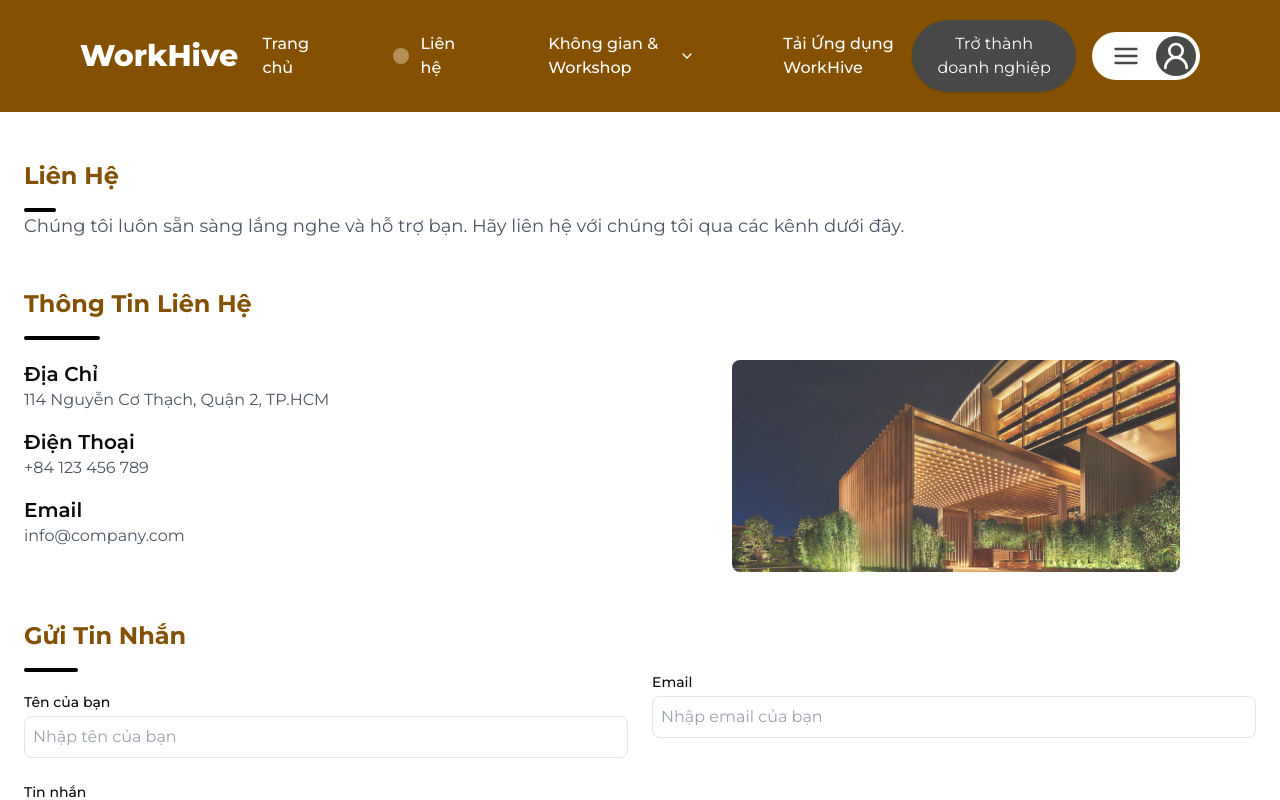
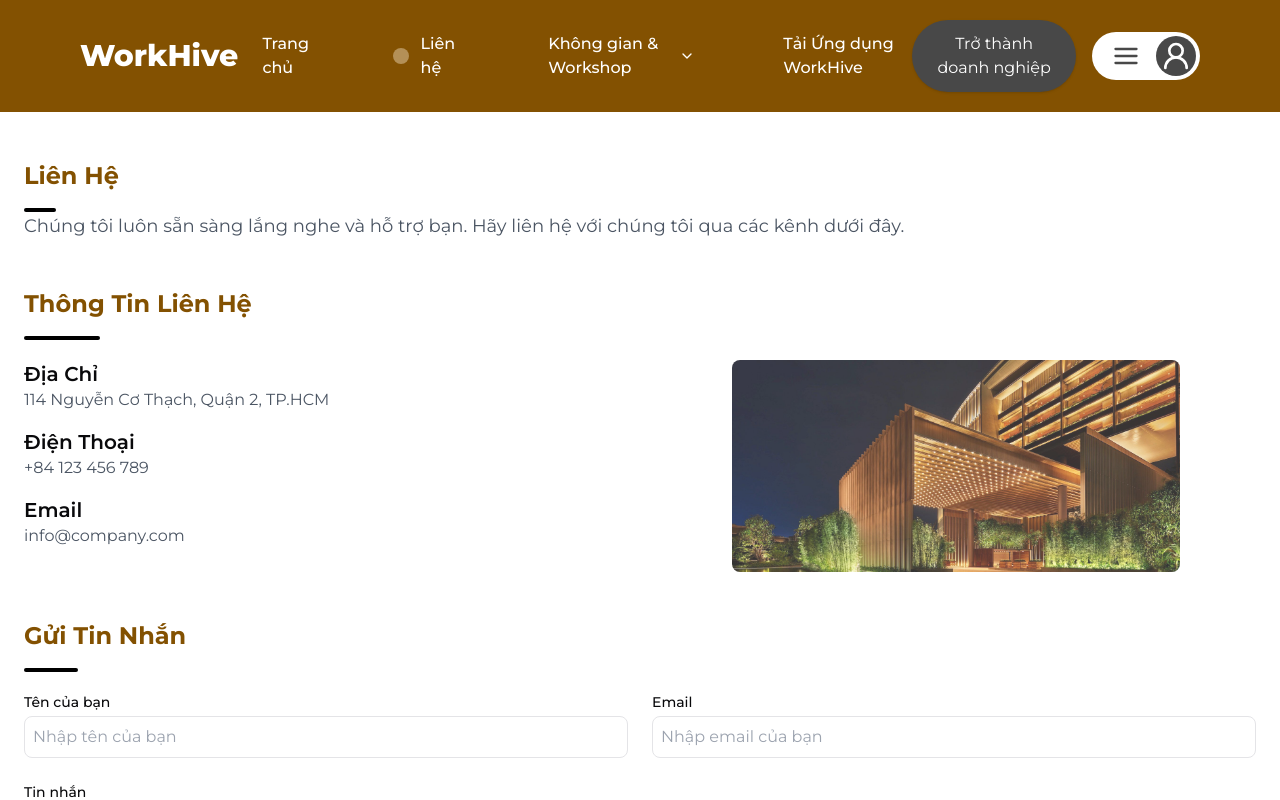
Before and after one commit to PMCdaniel123/SEP490_FE_Clients, a Next.js app: page /contact in a window 1280 px wide. Shown: the top 800 px of the page. Built offline with nearby package versions, Linux system fonts and the light colour scheme.

Commit message:
refactor(contact-page): :zap:

```diff
--- a/app/(root)/contact/page.tsx
+++ b/app/(root)/contact/page.tsx
@@ -94,7 +94,7 @@ function Contact() {
             />
           </div>
           <div className="md:col-span-1">
-            <label className="block text-sm font-medium">Email</label>
+            <label className="block text-sm font-medium pt-5">Email</label>
             <input
               type="email"
               name="email"
```
